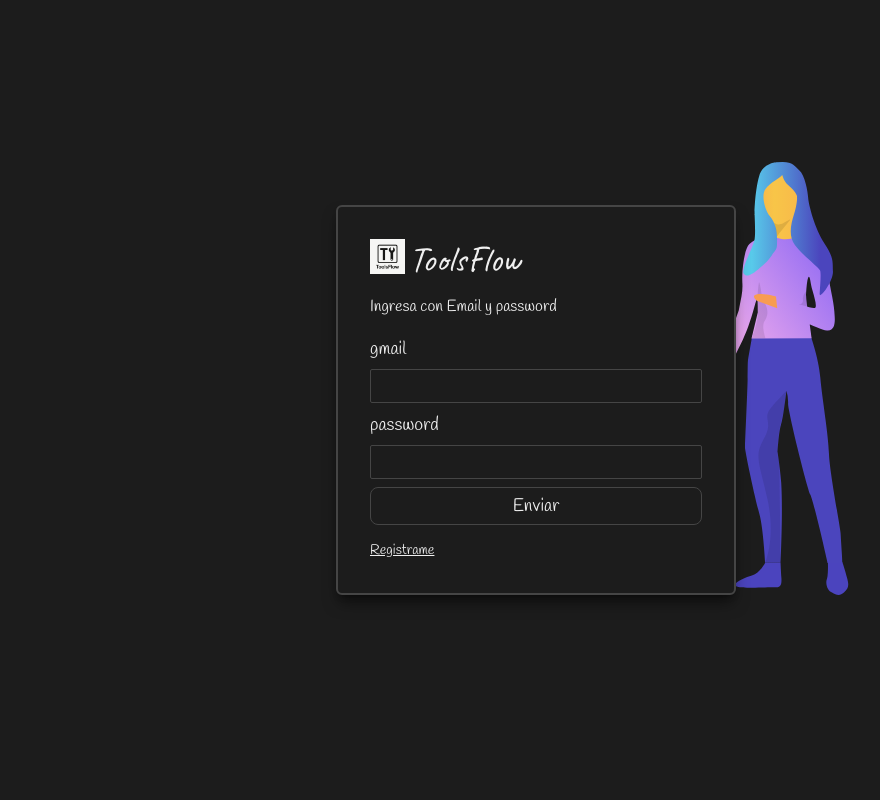
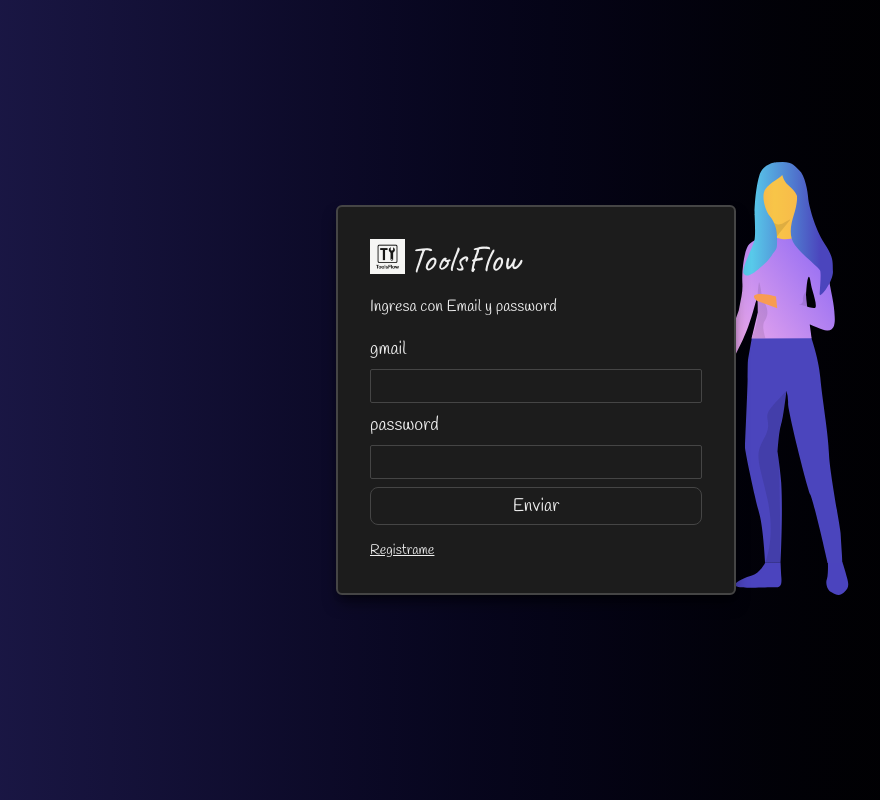
Before and after one commit to josuesss72/frontend-toolsflow, a Next.js app: page /auth/login in a window 1280 px wide. Shown: the whole page, without its empty margins (104-984 px from the left). Built offline with nearby package versions, Linux system fonts and the light colour scheme; no server answers.

Commit message:
feat: se agrego fondo de gradiente

```diff
--- a/src/app/layout.tsx
+++ b/src/app/layout.tsx
@@ -28,9 +28,7 @@
 }>) {
 	return (
 		<html lang="en">
-			<body
-				className={`bg-[var(--background)] text-[var(--text-color-primary)]`}
-			>
+			<body className={`back_gradient text-[var(--text-color-primary)]`}>
 				{children}
 			</body>
 		</html>
```
Also changed, not shown: src/app/page.tsx (+5 -5 lines).
